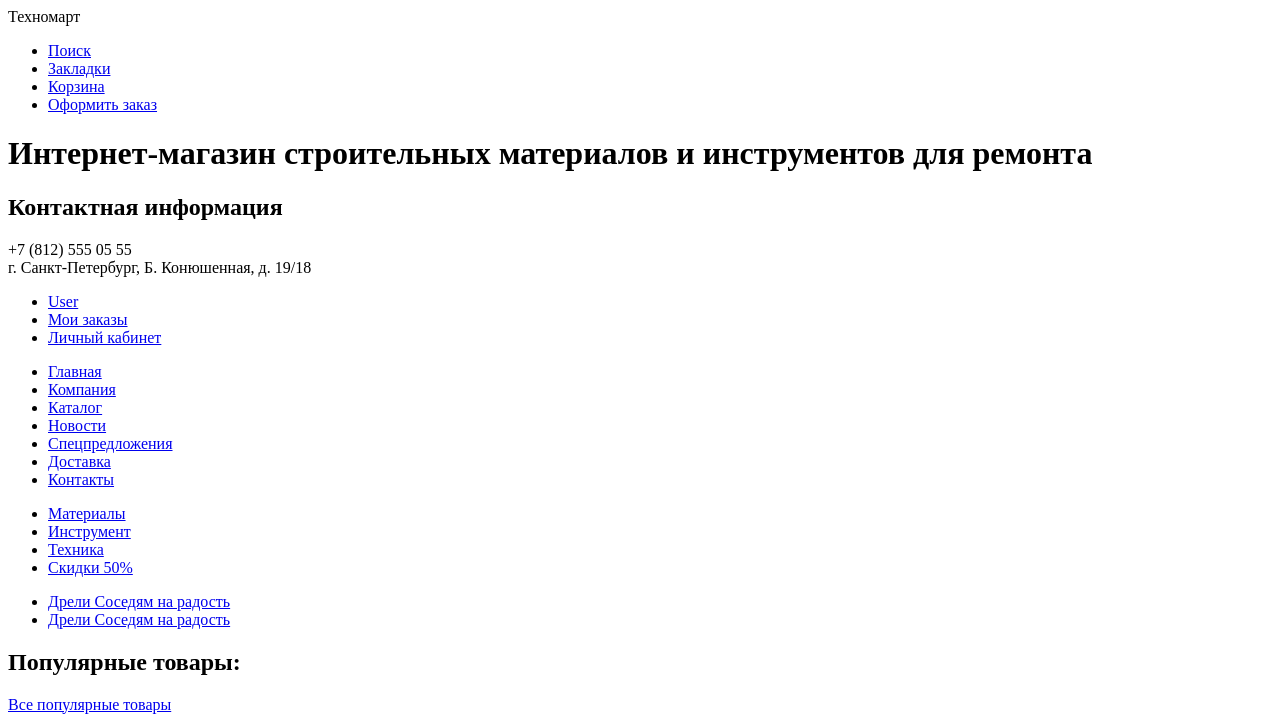
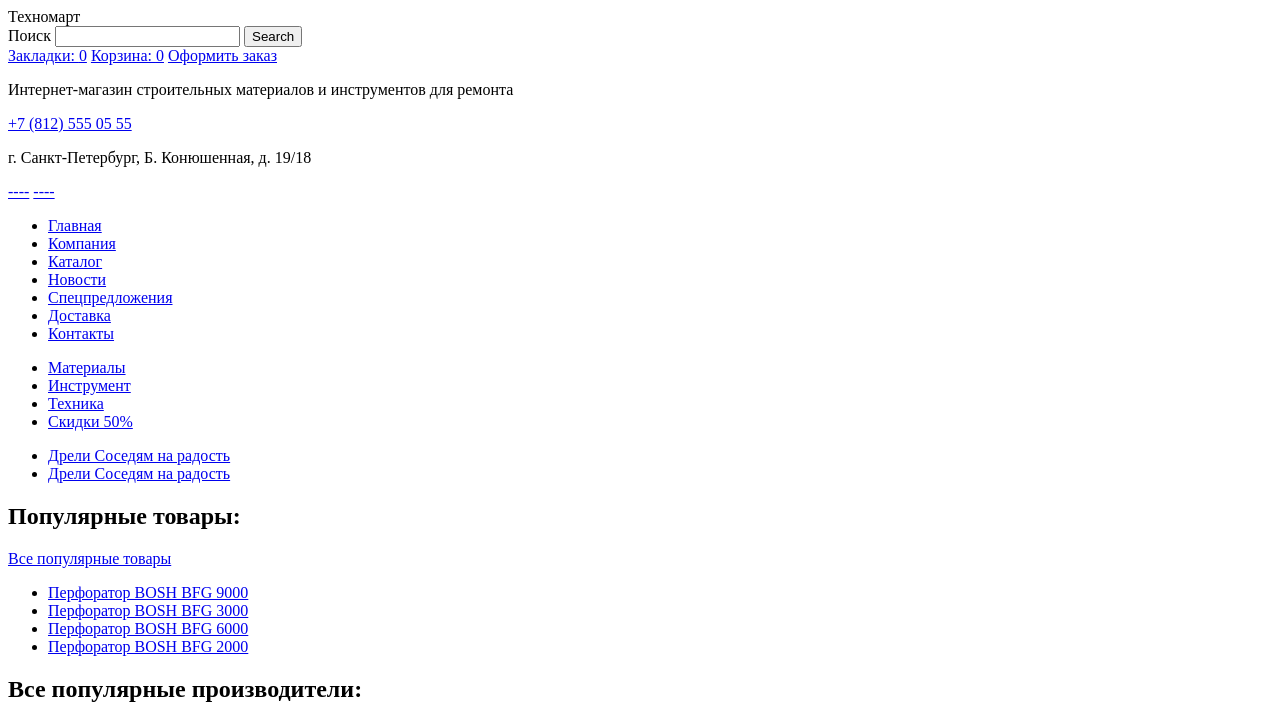
Before and after one commit to SLisovyi/810259-technomart, a plain HTML site: page index.html in a window 1280 px wide. Shown: the top 720 px of the page. Drawn offline with Linux system fonts and the light colour scheme.

Commit message:
Слелали правки в <header>

```diff
--- a/index.html
+++ b/index.html
@@ -8,35 +8,46 @@
 	<!--                                                   Header                                  -->
 		<header class="main-header">
 
-			<nav class="main-navigation">
+			<div class="top-header">
 
-				<a class="main-site-name">Техномарт</a>
+				<a class="logo">Техномарт</a>
 
-				<ul class="header-navigation">
-					<li><a href="index.html">Поиск</a></li>
-					<li><a href="index.html">Закладки</a></li>
-					<li><a href="index.html">Корзина</a></li>
-					<li><a href="index.html">Оформить заказ</a></li>
-				</ul>
-			</nav>
+				<form class="search-form" >
 
-			<h1>Интернет-магазин строительных материалов и инструментов для ремонта</h1>
+					<label for="search-input">Поиск</label>
+					<input class="search-input" id="search-input">
+					<button class="search-button">Search</button>
+				</form>
 
-			<section class="contacts-header">
-				<h2 class="visually-hidden">Контактная информация</h2>
-				<p>
-					+7 (812) 555 05 55<br>
+
+				<a class="whishlist" href="#">Закладки: <span class="whishlist-count">0</span></a>
+
+				<a class="cart" href="#">Корзина: <span class="cart-count">0</span></a>
+
+				<a class="create-order" href="#">Оформить заказ</a>
+
+			</div>
+
+
+
+
+			<p class="site-description">Интернет-магазин строительных материалов и инструментов для ремонта</p>
+
+			<div class="contacts-header">
+
+				<a class="contact-header-phone" href="tel:+7 812555 05 55">+7 (812) 555 05 55</a><br>
+				<p class="contact-header-address">
 					г. Санкт-Петербург, Б. Конюшенная, д. 19/18
 				</p>
-			</section>
+			</div>
+
+			<div class="account-block">
+				<a class="account-enter-link" href="#">----</a>
+				<a class="account-registration-link" href="#">----</a>
+
+			</div>
 
 			<nav class="main-navigation">
-
-				<ul class="user-navigation">
-					<li><a href="customer.html">User</a></li>
-					<li><a href="customer-orders.html">Мои заказы</a></li>
-					<li><a href="customer-cabinet.html">Личный кабинет</a></li>
-				</ul>
 
 				<ul class="site-navigation">
 					<li><a href="index.html">Главная</a></li>
@@ -51,6 +62,8 @@
 			</nav>
 
 		</header>
+
+
 <!--                                                  Container                                         -->
 		<main class="container">
 
```
